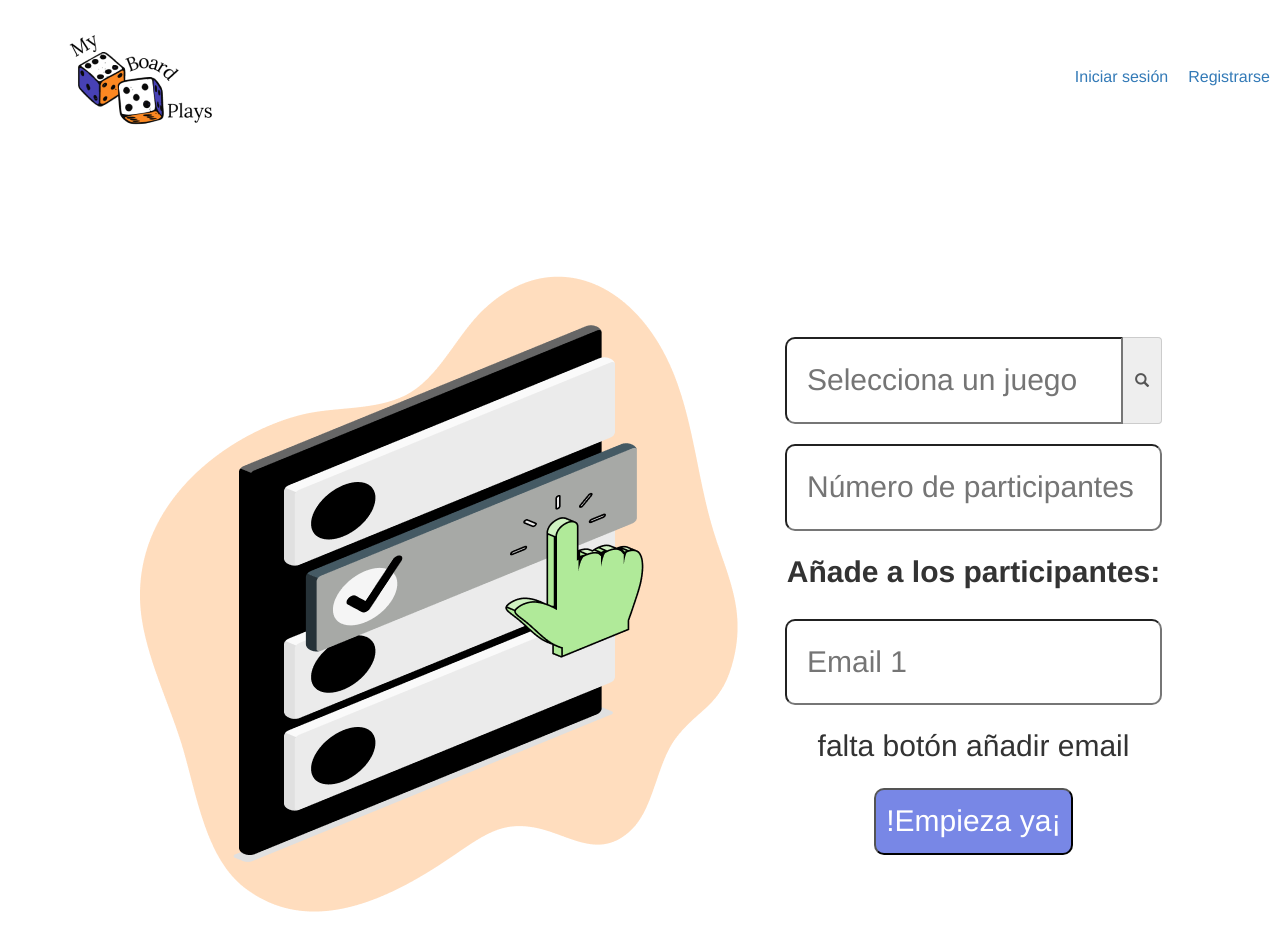
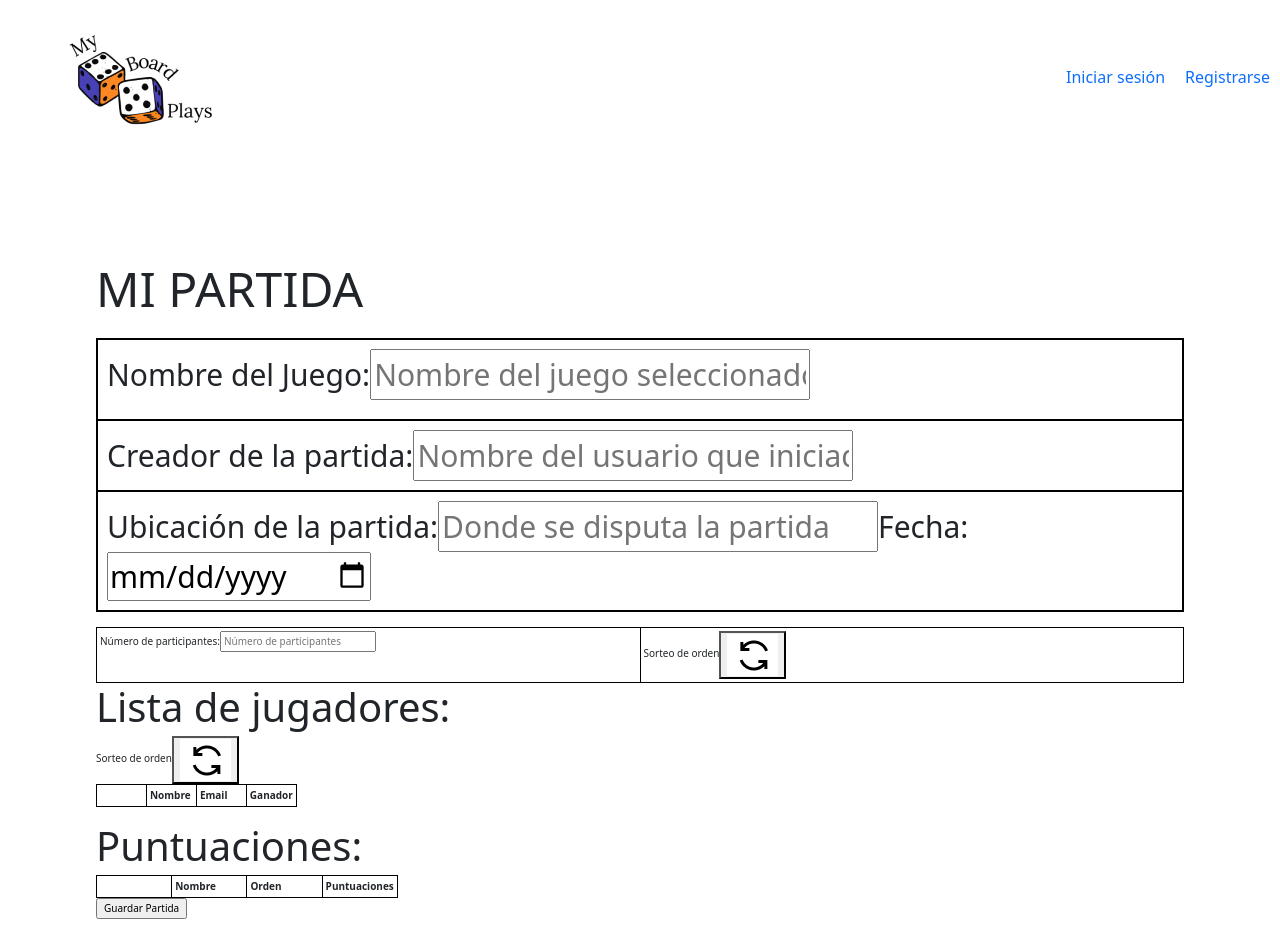
Before and after one commit to JGarciaRegueiro/MyBoardPlays, an Angular app in the folder MyBoardPlays/: page / in a window 1280 px wide. Shown: the top 952 px of the page. Built offline with nearby package versions, Linux system fonts and the light colour scheme.

Commit message:
modificando formulario miPartida

```diff
--- a/MyBoardPlays/src/app/app.component.html
+++ b/MyBoardPlays/src/app/app.component.html
@@ -2,9 +2,9 @@
 <!--<app-error-general></app-error-general>-->
 <!--<app-acerca-de></app-acerca-de>-->
 <!--<app-mi-cuenta></app-mi-cuenta>-->
-<!--<app-mi-partida></app-mi-partida>-->
+<app-mi-partida></app-mi-partida>
 
-<app-iniciar-partida></app-iniciar-partida>
+<!--<app-iniciar-partida></app-iniciar-partida>-->
 
 <app-footer></app-footer>
 <router-outlet></router-outlet>
--- a/MyBoardPlays/src/app/mi-partida/mi-partida.component.css
+++ b/MyBoardPlays/src/app/mi-partida/mi-partida.component.css
@@ -0,0 +1,27 @@
+.contenedor-mipartida{
+    width:100%;
+    height:100%;
+    padding:96px;
+
+}
+
+.tabla{
+    width: 100%;
+    font-size: 3rem;
+    border: 1px solid #000;
+    display:grid;
+}
+
+ th, td {
+    width: 25%;
+    text-align: left;
+    vertical-align: top;
+    border: 1px solid #000;
+    border-collapse: collapse;
+    padding: 0.3em;
+    caption-side: bottom;
+
+ }
+ tr{
+    width: 100%;
+ }
--- a/MyBoardPlays/src/app/mi-partida/mi-partida.component.html
+++ b/MyBoardPlays/src/app/mi-partida/mi-partida.component.html
@@ -1 +1,76 @@
-<p>mi-partida works!</p>
+<div class="contenedor-mipartida">
+    <h1>MI PARTIDA</h1>
+    <br>
+    <table class="tabla">
+        <tr>
+            <td>
+            <p><label for="name" disabled>Nombre del Juego:</label>
+            <input type="text" id="name" name="nombreJuego" placeholder="Nombre del juego seleccionado"></p>
+            </td>
+        </tr>
+        <tr>
+            <td>
+            <label for="creador"  disabled>Creador de la partida: </label>
+            <input type="text"  id="creador" name="creadorPartida" placeholder="Nombre del usuario que iniciado la sesión">
+            </td>
+        </tr>
+        <tr>
+            <td>
+            <label for="ubicacion"  disabled>Ubicación de la partida: </label>
+            <input type="text"  id="ubicacion" name="ubicacionPartida" placeholder="Donde se disputa la partida">
+            <label for="fecha"  disabled>  Fecha: </label>
+            <input type="date" id="fecha" name="fechaPartida">
+            </td>
+        </tr>
+    </table>
+    <br>
+    <table class="tabla2">
+        <tr>
+            <td>
+            <label for="participantes" class="form__input" disabled>Número de participantes: </label>
+            <input type="text" class="form__input" id="participantes" name="numParticipantes" placeholder="Número de participantes">
+            </td>
+            <td>
+                <label for="orden" disabled>Sorteo de orden </label>
+                <button type="button" > <img src="assets/img/orden.png" /></button>
+            </td>
+        </tr>
+    </table>
+
+
+    <h2>Lista de jugadores:</h2>
+    <div class=añadir-jugador>
+    <label for="orden" disabled>Sorteo de orden </label>
+    <button type="button" > <img src="assets/img/orden.png" /></button>
+    </div>
+    <table id="tabla">
+        <thead>
+        <tr>
+            <th></th>
+            <th>Nombre</th>
+            <th>Email</th>
+            <th>Ganador</th>
+        </tr>
+        </thead>
+        <tbody>
+           <!--{{ generarTabla('participantes') }}-->
+        </tbody>
+    </table>
+    <br>
+    <h2>Puntuaciones:</h2>
+    <table id="tabla">
+        <thead>
+        <tr>
+            <th></th>
+            <th>Nombre</th>
+            <th>Orden</th>
+            <th>Puntuaciones</th>
+        </tr>
+        </thead>
+        <tbody>
+           <!--{{ generarTabla('participantes') }}-->
+        </tbody>
+    </table>
+    <p><input class="button button__action" type="submit" value="Guardar Partida"></p>
+
+</div>
```
Also changed, not shown: MyBoardPlays/src/app/mi-partida/mi-partida.component.ts (+38 -0 lines), MyBoardPlays/src/assets/img/orden.png (added).
